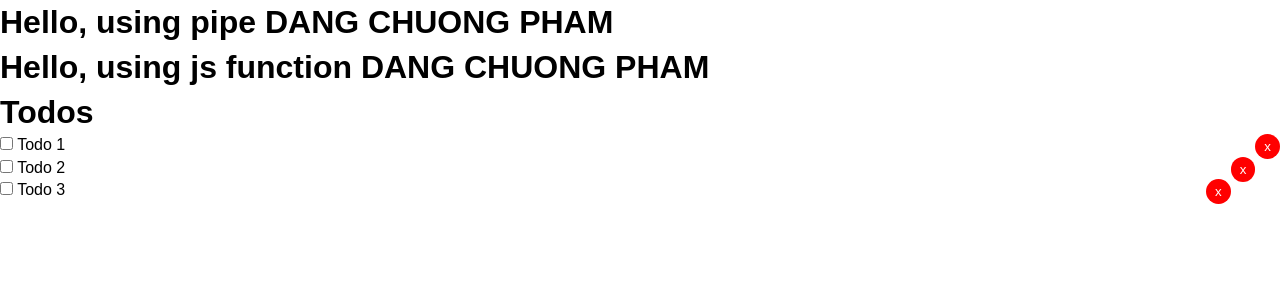
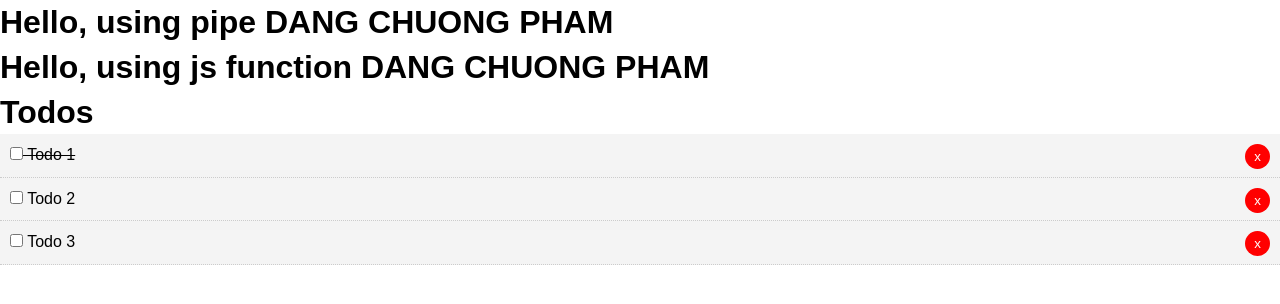
Before and after one commit to CodeLyoko2610/angular-todo-list-one, an Angular app: page / in a window 1280 px wide. Shown: the top 304 px of the page. Built offline with nearby package versions, Linux system fonts and the light colour scheme.

Commit message:
Add functions to todo-item component.

```diff
--- a/src/app/components/todo-item/todo-item.component.html
+++ b/src/app/components/todo-item/todo-item.component.html
@@ -1,7 +1,7 @@
-<div>
+<div [ngClass]="setClasses()">
 <p>
-  <input type="checkbox" />
+  <input (change)="onToggle(todo)" type="checkbox" />
   {{todo.title}}
-  <button class="del">x</button>
+  <button (click)="onDelete(todo)" class="del">x</button>
 </p>
 </div>
--- a/src/app/components/todo-item/todo-item.component.ts
+++ b/src/app/components/todo-item/todo-item.component.ts
@@ -15,4 +15,20 @@ export class TodoItemComponent implements OnInit {
   ngOnInit() {
   }
 
+  setClasses() {
+    let classes = {
+      todo: true,
+      'is-completed': this.todo.completed
+    }
+
+    return classes
+  }
+
+  onToggle(todo: Todo) {
+    todo.completed = !todo.completed
+  }
+
+  onDelete(todo: Todo) {
+    console.log('Deleted!')
+  }
 }
--- a/src/app/components/todos/todos.component.ts
+++ b/src/app/components/todos/todos.component.ts
@@ -20,7 +20,7 @@ export class TodosComponent implements OnInit {
       {
         id: 1,
         title: "Todo 1",
-        completed: false
+        completed: true
       },
       {
         id: 2,
```
